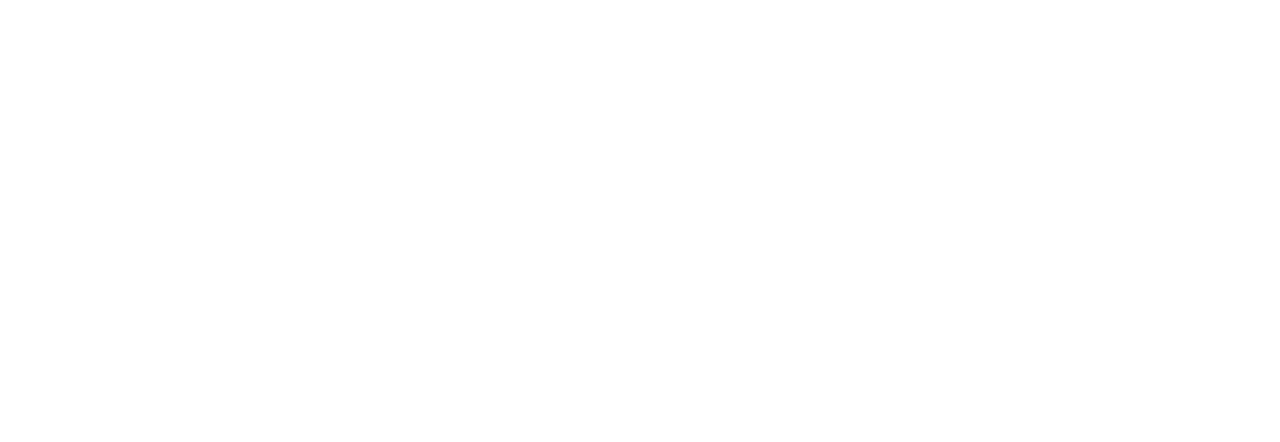
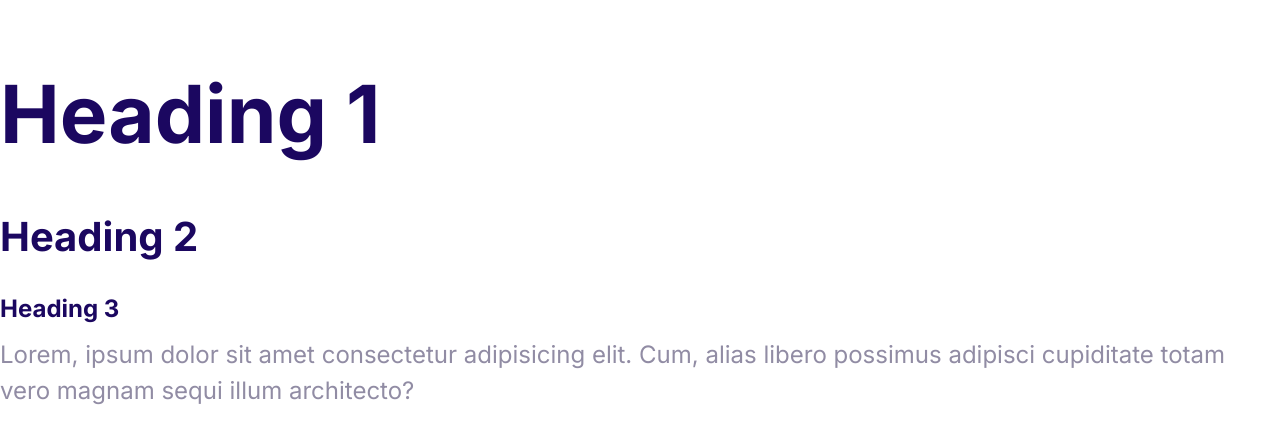
Before and after one commit to ThunderSteven/moshfied, a plain HTML site: page index.html in a window 1280 px wide. Drawn offline with Linux system fonts and the light colour scheme.

Commit message:
Define the style for fonts.

```diff
--- a/css/styles.css
+++ b/css/styles.css
@@ -5,3 +5,50 @@
     --color-heading: #1b0760;
     --color-body: #918ca4;
 }
+
+html {
+    font-size: 62.5%;
+}
+
+body {
+    font-family: Inter, Arial, Helvetica, sans-serif;
+    color: var(--color-body);
+    font-size: 2.4rem;
+    line-height: 1.5;
+}
+
+h1, h2, h3 {
+    color: var(--color-heading);
+    margin-bottom: 1rem;
+}
+
+h1 {
+    font-size: 7rem;
+}
+
+h2 {
+    font-size: 4rem;
+}
+
+h3 {
+    font-size: 3rem;
+}
+
+p {
+    margin-top: 0;
+}
+
+@media screen and (min-width: 1024px) {
+    h1 {
+        font-size: 8rem;
+    }
+
+    h2 {
+        font-size: 4rem;
+    }
+
+    h3 {
+        font-size: 2.4rem;
+    }
+
+}
--- a/index.html
+++ b/index.html
@@ -1,13 +1,29 @@
 <!DOCTYPE html>
 <html lang="en">
-<head>
-    <meta charset="UTF-8">
-    <meta name="viewport" content="width=device-width, initial-scale=1.0">
+  <head>
+    <meta charset="UTF-8" />
+    <meta name="viewport" content="width=device-width, initial-scale=1.0" />
     <title>Document</title>
-    <link rel="stylesheet" href="css/normalize.css">
-    <link rel="stylesheet" href="css/styles.css">
-</head>
-<body>
+    <!-- font -->
+    <link rel="preconnect" href="https://fonts.googleapis.com" />
+    <link rel="preconnect" href="https://fonts.gstatic.com" crossorigin />
+    <link
+      href="https://fonts.googleapis.com/css2?family=Inter:wght@400;700&family=Open+Sans:wght@400;700&display=swap"
+      rel="stylesheet"
+    />
 
-</body>
+    <link rel="stylesheet" href="css/normalize.css" />
+    <link rel="stylesheet" href="css/styles.css" />
+  </head>
+  <body>
+    <!-- h${heading $}*3 -->
+    <h1>Heading 1</h1>
+    <h2>Heading 2</h2>
+    <h3>Heading 3</h3>
+    <p>
+      Lorem, ipsum dolor sit amet consectetur adipisicing elit. Cum, alias
+      libero possimus adipisci cupiditate totam vero magnam sequi illum
+      architecto?
+    </p>
+  </body>
 </html>
```
